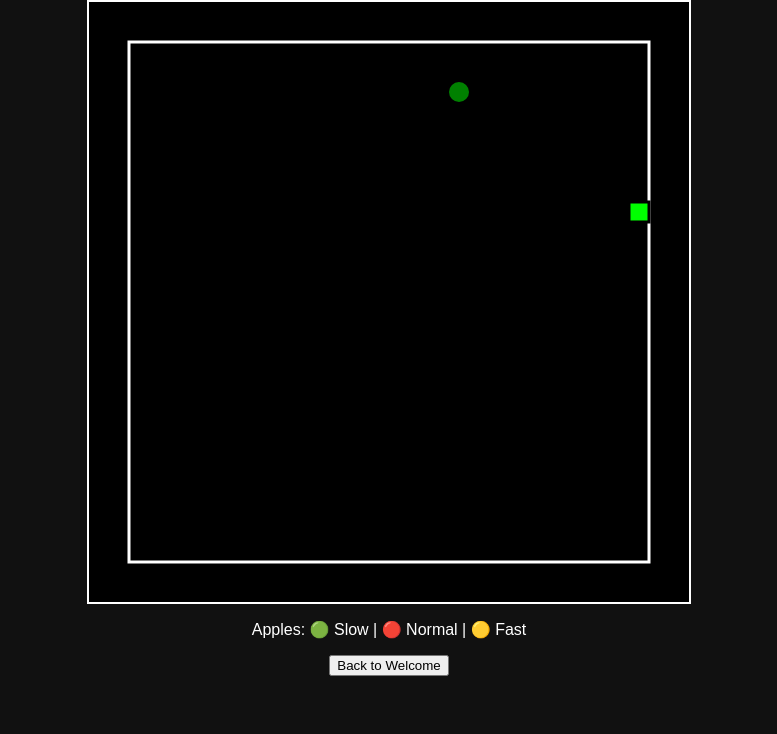
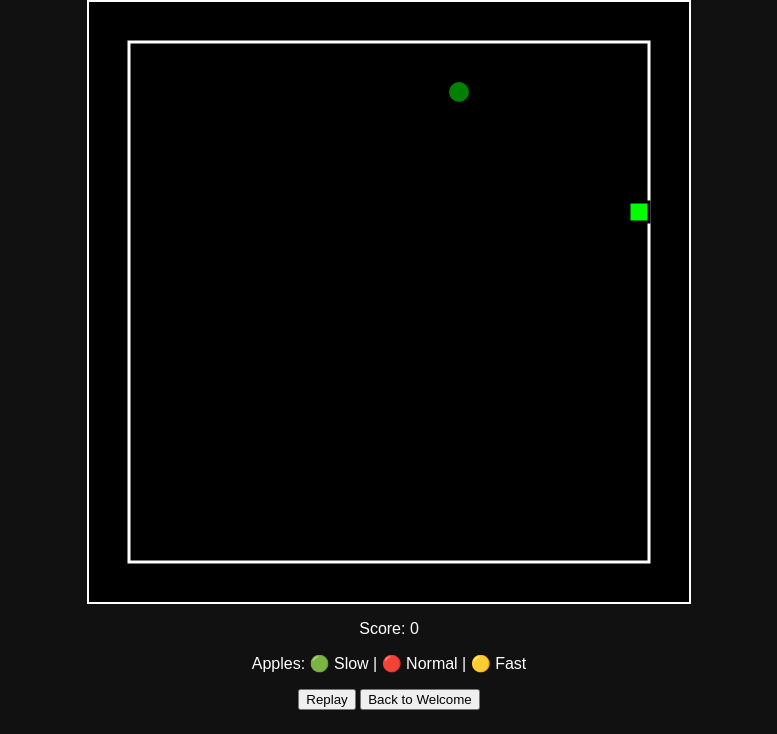
Before and after one commit to terryjturner34-ops/Snake-game, a plain HTML site: page index.html in a window 1280 px wide. Shown: the part 66-800 px from the top of the page, without its empty margins (251-1028 px from the left). Drawn offline with Linux system fonts and the light colour scheme.

Commit message:
Update index.html for score display and replay button

```diff
--- a/index.html
+++ b/index.html
@@ -1,12 +1,14 @@
 <head>
   <meta charset="UTF-8">
-  <title>Shifting walls Snake game </title>
+  <title>Shifting walls Snake game</title>
   <link rel="stylesheet" href="styles.css">
 </head>
 <body>
   <h1>Snake Game with Expanding & Shrinking Walls</h1>
   <canvas id="gameCanvas" width="600" height="600"></canvas>
+  <p id="scoreDisplay">Score: 0</p>
   <p>Apples: 🟢 Slow | 🔴 Normal | 🟡 Fast</p>
+  <button id="replayBtn">Replay</button>
   <button onclick="window.location.href='welcome.html'">Back to Welcome</button>
   <script src="script.js"></script>
 </body>
```
